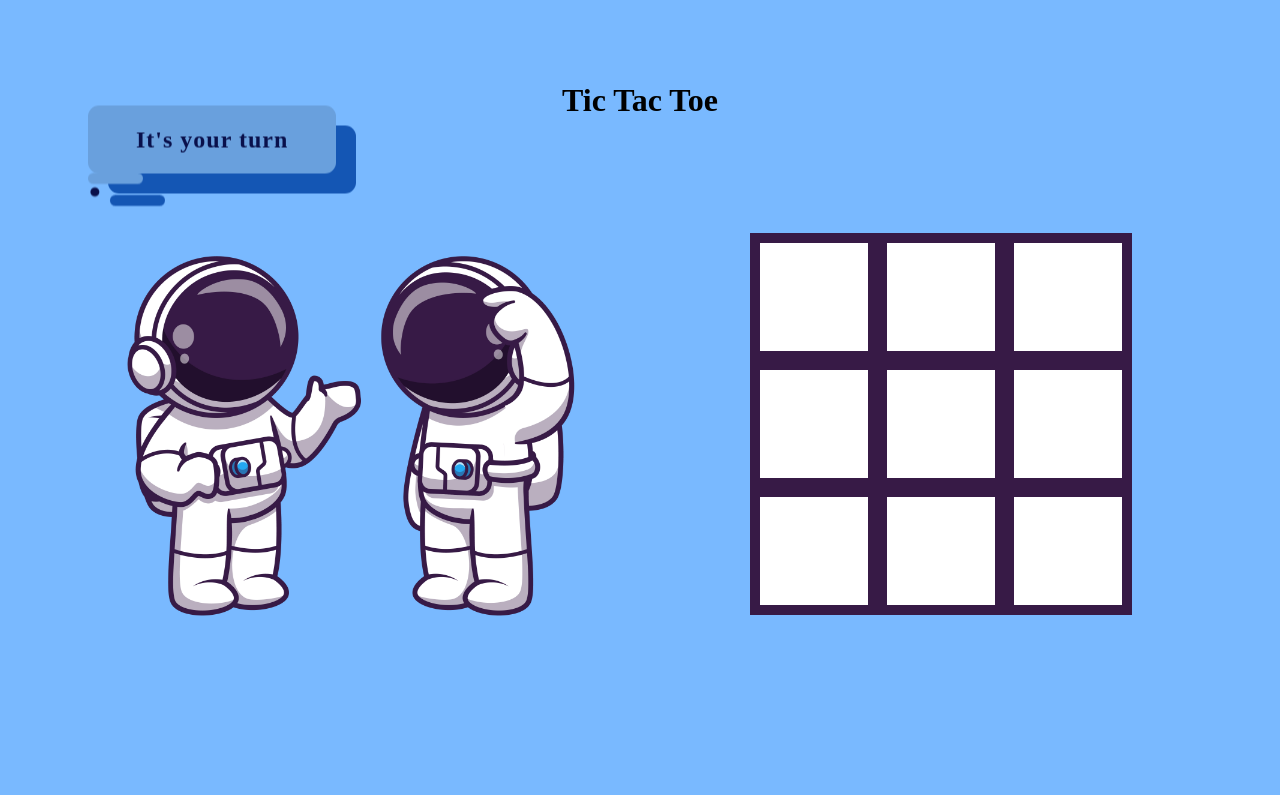
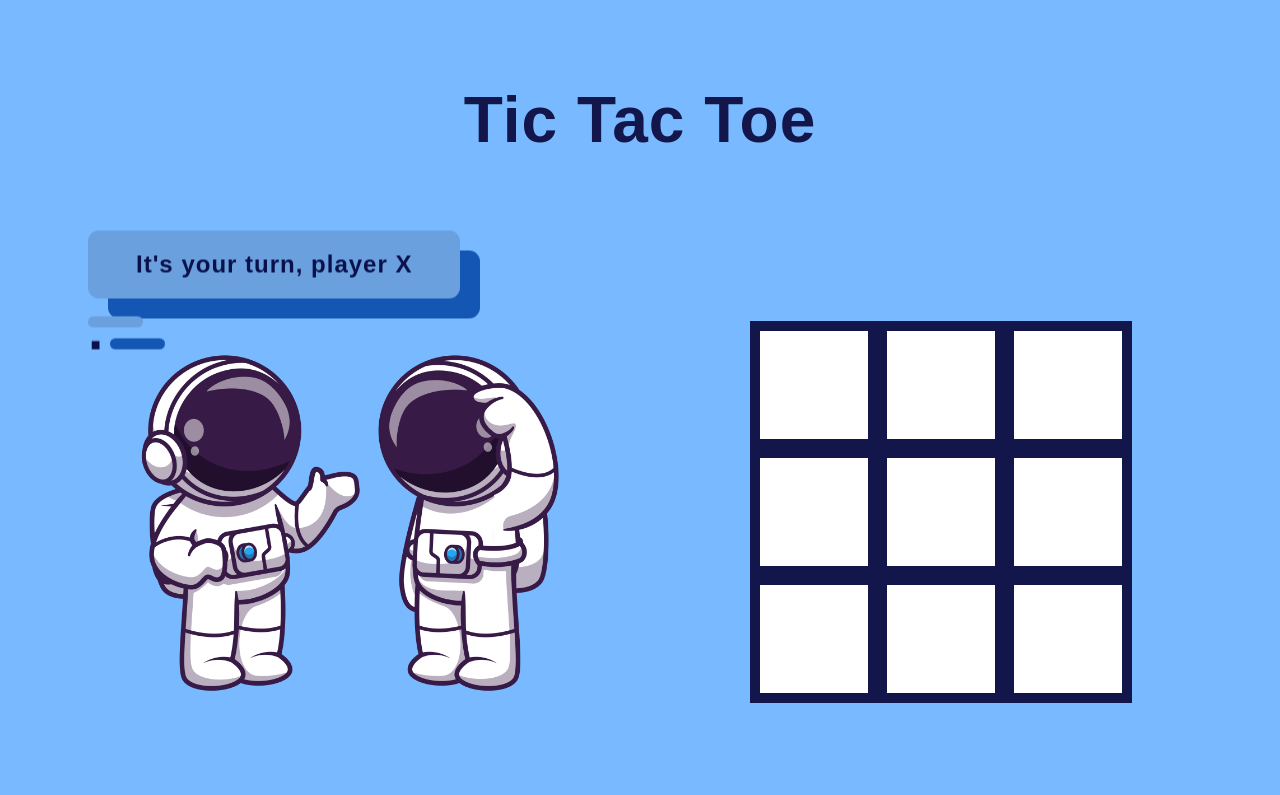
Before and after one commit to catherineisonline/tic-tac-toe, a React app: page / in a window 1280 px wide. Built offline with nearby package versions, Linux system fonts and the light colour scheme; a web font is replaced by a local one.

Commit message:
updated game information

```diff
--- a/src/components/game-info/GameInfo.js
+++ b/src/components/game-info/GameInfo.js
@@ -1,12 +1,18 @@
-import Moves from '../moves/Moves'
+import Friends from '../../assets/images/friends.jpg'
 
-const GameInfo = ({ status, history, jumpTo }) => {
+const GameInfo = ({ status, winner, xIsNext }) => {
   return (
-    <section className="game-info">
-      <div>{status}</div>
-      <ol>
-        <Moves history={history} jumpTo={jumpTo} />
-      </ol>
+    <section className="game-information">
+      {xIsNext && !winner ? (
+        <h3 className="player-x">It's your turn, player X</h3>
+      ) : !xIsNext && !winner ? (
+        <h3 className="player-o">Now you, player ! </h3>
+      ) : winner && status === 'Winner: X' ? (
+        <h3 className="player-x">Nice! I won! </h3>
+      ) : (
+        <h3 className="player-o">Wohoo! I made it!</h3>
+      )}
+      <img src={Friends} alt="Player X and Player O" />
     </section>
   )
 }
--- a/src/index.css
+++ b/src/index.css
@@ -1,7 +1,14 @@
 @import url("https://fonts.googleapis.com/css2?family=Seymour+One&display=swap");
+@import url("https://fonts.googleapis.com/css2?family=Sofia+Sans:wght@100;400&display=swap");
 
 :root {
   --game-font: "Seymour One", sans-serif;
+  --speech-font: "Sofia Sans", sans-serif;
+  --dark-purple: rgb(18, 22, 75);
+  --dark-blue: rgb(42, 118, 180);
+  --light-blue: rgba(121, 185, 255, 255);
+  --white: rgb(255, 255, 255);
+  --light-grey: rgb(221, 221, 221);
 }
 
 *,
@@ -71,19 +78,19 @@ h6 {
 main {
   position: relative;
   height: 100%;
-  background-color: rgba(121, 185, 255, 255);
+  background-color: var(--light-blue);
   display: flex;
   flex-direction: column;
   align-items: center;
   justify-content: center;
 }
-/* .board-row:after {
-  clear: both;
-  content: "";
-  display: table;
-  height: 100%;
-  width: 100%;
-} */
+h1 {
+  font-family: var(--game-font);
+  color: var(--dark-purple);
+  font-size: 4rem;
+  letter-spacing: 1px;
+  padding: 4rem;
+}
 .game-board {
   position: relative;
   display: flex;
@@ -92,9 +99,9 @@ main {
   padding: 25px;
   font-size: 30px;
   font-weight: bold;
-  color: #fff;
+  color: var(--white);
   transition: margin-top 0.3s ease, margin-left 0.3s ease, box-shadow 0.3s ease;
-  background: rgba(121, 185, 255, 255);
+  background: var(--light-blue);
 }
 
 .status {
@@ -102,8 +109,8 @@ main {
 }
 
 .square {
-  background: #ffffff;
-  border: 10px solid #371a46;
+  background: var(--white);
+  border: 10px solid var(--dark-purple);
   cursor: pointer;
   float: left;
   font-size: 4rem;
@@ -115,16 +122,12 @@ main {
   padding: 0;
   text-align: center;
   width: 8rem;
-  color: #371a46;
+  color: var(--dark-purple);
   font-family: var(--game-font);
 }
 
 .square:focus {
   outline: none;
-}
-
-.kbd-navigation .square:focus {
-  background-color: #ddd;
 }
 
 .game {
@@ -137,9 +140,12 @@ main {
 }
 
 .game img {
+  max-width: 35rem;
   width: 100%;
   position: relative;
   object-fit: contain;
+  min-width: 20rem;
+  margin: 0 auto;
 }
 
 .game-info {
@@ -164,14 +170,14 @@ main {
   mix-blend-mode: multiply;
   text-align: center;
   letter-spacing: 1px;
-  color: rgb(18, 22, 75);
+  color: var(--dark-purple);
   padding: 1rem 3rem;
   border-radius: 11px;
   width: max-content;
-  /* position: relative; */
-  box-shadow: 20px 20px#2a76b4;
+  box-shadow: 20px 20px var(--dark-blue);
   font-size: 1.5rem;
-  background-color: #ddd;
+  background-color: var(--light-grey);
+  font-family: var(--speech-font);
 }
 
 .player-x:after,
@@ -187,12 +193,12 @@ main {
   height: 11px;
   line-height: 30px;
   border-radius: 11px;
-  background-color: #ddd;
+  background-color: var(--light-grey);
   position: absolute;
   display: block;
   bottom: -30px;
   left: 0;
-  box-shadow: 22px 22px #2a76b4;
+  box-shadow: 22px 22px var(--dark-blue);
   z-index: -2;
 }
 
@@ -251,3 +257,9 @@ main {
     transform: translatey(0px);
   }
 }
+
+@media screen and (max-width: 900px) {
+  .game {
+    grid-template-columns: 1fr;
+  }
+}
--- a/src/index.js
+++ b/src/index.js
@@ -1,9 +1,10 @@
 import React from 'react'
 import ReactDOM from 'react-dom/client'
 import './index.css'
-import Friends from './assets/images/friends.jpg'
+
 import calculateWinner from './helpers/calculateWinner'
 import Board from './components/board/Board'
+import GameInfo from './components/game-info/GameInfo'
 
 class Game extends React.Component {
   constructor(props) {
@@ -56,29 +57,20 @@ class Game extends React.Component {
       status = 'Next player: ' + (this.state.xIsNext ? 'X' : 'O')
     }
     return (
-      <>
+      <React.Fragment>
         <h1>Tic Tac Toe</h1>
-
         <section className="game">
-          <section className="game-information">
-            {this.state.xIsNext && !winner ? (
-              <h3 className="player-x">It's your turn</h3>
-            ) : !this.state.xIsNext && !winner ? (
-              <h3 className="player-o">Now you! </h3>
-            ) : winner && status === 'Winner: X' ? (
-              <h3 className="player-x">Nice! I won! </h3>
-            ) : (
-              <h3 className="player-o">Wohoo! I made it!</h3>
-            )}
-            <img src={Friends} alt="" />
-          </section>
-
+          <GameInfo
+            status={status}
+            winner={winner}
+            xIsNext={this.state.xIsNext}
+          />
           <Board
             squares={current.squares}
             onClick={(i) => this.handleClick(i)}
           />
         </section>
-      </>
+      </React.Fragment>
     )
   }
 }
```
Also changed, not shown: src/App.test.js (deleted, +0 -8 lines).
